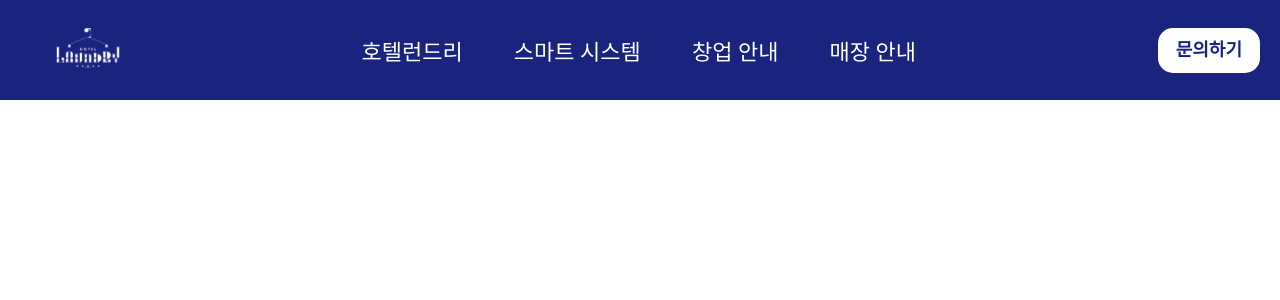
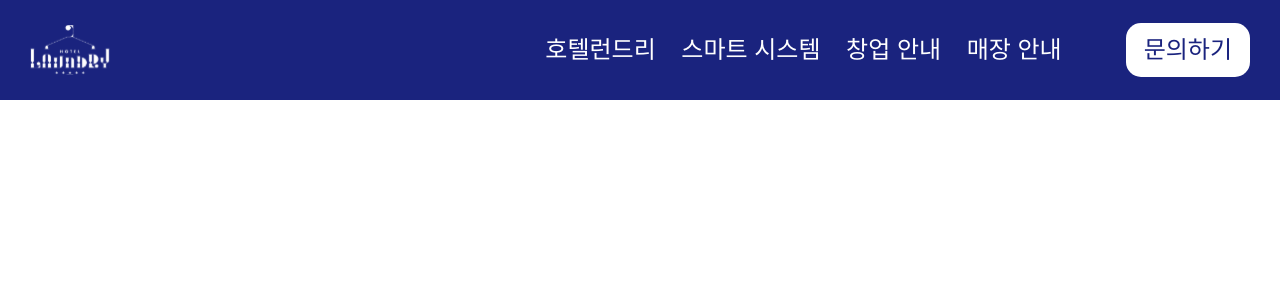
Before and after one commit to FrienderBrainTouch/Hotel_Laundry, a React (Create React App) app: page / in a window 1280 px wide. Shown: the top 300 px of the page. Built offline with nearby package versions, Linux system fonts and the light colour scheme.

Commit message:
테일윈드 추가

```diff
--- a/package.json
+++ b/package.json
@@ -35,5 +35,10 @@
       "last 1 firefox version",
       "last 1 safari version"
     ]
+  },
+  "devDependencies": {
+    "autoprefixer": "^10.4.16",
+    "postcss": "^8.4.31",
+    "tailwindcss": "^3.3.3"
   }
 }
--- /dev/null
+++ b/postcss.config.js
@@ -0,0 +1,6 @@
+module.exports = {
+  plugins: [
+    require('tailwindcss'),
+    require('autoprefixer'),
+  ],
+}
--- a/src/App.css
+++ b/src/App.css
@@ -1,7 +1 @@
-.App {
-  width: 100%;
-  min-height: 100vh;
-  margin: 0;
-  padding: 0;
-  overflow-x: hidden;
-}
+/* App.css는 Tailwind를 사용하므로 비워둡니다 */
--- a/src/App.js
+++ b/src/App.js
@@ -1,13 +1,12 @@
 import './App.css';
-import './components/Header/styles.css';  // Header 스타일 추가
-import Header from './components/Header';  // Header 컴포넌트 import
+import Header from './components/Header';
 
 function App() {
   return (
-    <div className="App">
+    <div className="w-full min-h-screen m-0 p-0 overflow-x-hidden">
       <Header />
     </div>
-    );
+  );
 }
 
 export default App;
--- a/src/components/Header/index.js
+++ b/src/components/Header/index.js
@@ -1,9 +1,9 @@
 import { useState, useEffect } from 'react';
+
 const Header = () => {
     const [isMenuOpen, setIsMenuOpen] = useState(false);
-    const [isMobile, setIsMobile] = useState(window.innerWidth <= 768);  // 모바일 여부 상태 추가
+    const [isMobile, setIsMobile] = useState(window.innerWidth <= 768);
 
-    // 화면 크기 변경 감지
     useEffect(() => {
       const handleResize = () => {
         setIsMobile(window.innerWidth <= 768);
@@ -13,35 +13,84 @@ const Header = () => {
       return () => window.removeEventListener('resize', handleResize);
     }, []);
 
+    const mobileNavClasses = isMobile
+      ? `fixed top-[100px] w-full h-[calc(100vh-100px)] bg-[#1a237e] transition-all duration-300 ease-in-out ${isMenuOpen ? 'right-0' : '-right-full'}`
+      : '';
+
+    const navListClasses = isMobile
+      ? 'flex-col p-10 items-start gap-4'
+      : 'gap-[clamp(20px,2vw,40px)]';
+
     return (
-      <header className="header">
-        <div className="header-content">
-          <div className="logo">
-            <a href="/" className="logo-link">
-              <img src="/images/logo.svg" alt="로고" className="logo-image" />
+      <header className="bg-[#1a237e] w-screen h-[100px] relative">
+        <div className="w-full h-full flex items-center justify-between">
+          {/* 로고 */}
+          <div className="flex items-center py-4">
+            <a href="/" className="block ml-[16px] sm:ml-[20px] md:ml-[24px] lg:ml-[30px] xl:ml-[36px]">
+              <img
+                src="/images/logo.svg"
+                alt="로고"
+                className="h-[30px] sm:h-[35px] md:h-[40px] lg:h-[50px] xl:h-[60px] w-auto object-contain"
+              />
             </a>
           </div>
 
+          <div className="flex items-center gap-8 sm:gap-10 md:gap-12 lg:gap-16 mr-[16px] sm:mr-[20px] md:mr-[24px] lg:mr-[30px] xl:mr-[36px]">
             {/* 햄버거 버튼 - 모바일에서만 표시 */}
             {isMobile && (
               <button
-              className="hamburger-btn"
+                className="bg-transparent border-none p-0 cursor-pointer flex items-center"
                 onClick={() => setIsMenuOpen(!isMenuOpen)}
               >
-                <img src="/images/hamburger.svg" alt="메뉴" />
+                <img
+                  src="/images/hamburger.svg"
+                  alt="메뉴"
+                  className="w-[24px] h-[16px] sm:w-[28px] sm:h-[18px] md:w-[34px] md:h-[22px]"
+                />
               </button>
             )}
 
-          <nav className={`header-nav ${isMenuOpen ? 'mobile-nav-open' : ''}`}>
-            <ul className="nav-list">
-              <li className="nav-item"><a href="/hotel" className="nav-link">호텔런드리</a></li>
-              <li className="nav-item"><a href="/smart" className="nav-link">스마트 시스템</a></li>
-              <li className="nav-item"><a href="/startup" className="nav-link">창업 안내</a></li>
-              <li className="nav-item"><a href="/store" className="nav-link">매장 안내</a></li>
+            {/* 네비게이션 */}
+            <nav className={`flex items-center ${mobileNavClasses}`}>
+              <ul className={`flex list-none ${navListClasses}`}>
+                <li className="py-2">
+                  <a href="/hotel" className="text-white font-pretendard text-[18px] sm:text-[20px] md:text-[22px] lg:text-header hover:opacity-80 transition-all duration-200">
+                    호텔런드리
+                  </a>
+                </li>
+                <li className="py-2">
+                  <a href="/smart" className="text-white font-pretendard text-[18px] sm:text-[20px] md:text-[22px] lg:text-header hover:opacity-80 transition-all duration-200">
+                    스마트 시스템
+                  </a>
+                </li>
+                <li className="py-2">
+                  <a href="/startup" className="text-white font-pretendard text-[18px] sm:text-[20px] md:text-[22px] lg:text-header hover:opacity-80 transition-all duration-200">
+                    창업 안내
+                  </a>
+                </li>
+                <li className="py-2">
+                  <a href="/store" className="text-white font-pretendard text-[18px] sm:text-[20px] md:text-[22px] lg:text-header hover:opacity-80 transition-all duration-200">
+                    매장 안내
+                  </a>
+                </li>
               </ul>
             </nav>
 
-          <button className="inquiry-btn">문의하기</button>
+            {/* 문의하기 버튼 */}
+            <button className="
+              flex items-center justify-center
+              px-[12px] py-[6px] sm:px-[14px] sm:py-[7px] md:px-[16px] md:py-[8px] lg:px-[18px] lg:py-[9px]
+              bg-white rounded-[15px]
+              text-[#1a237e] font-pretendard
+              text-[16px] sm:text-[17px] md:text-[18px] lg:text-header
+              font-semibold leading-[150%]
+              whitespace-nowrap
+              transition-all duration-200
+              hover:scale-[1.02] active:scale-[0.98]
+            ">
+              문의하기
+            </button>
+          </div>
         </div>
       </header>
     );
--- a/src/components/Header/styles.css
+++ /dev/null
@@ -1,151 +0,0 @@
-.header {
-    background: #1a237e;
-    width: 100vw;         /* viewport width 사용 */
-    height: 100px;
-    position: relative;
-  }
-
-  .header-content {
-    width: 100%;
-    max-width: 1920px;
-    height: 100%;
-    margin: 0 auto;
-    padding: 0 20px;
-    display: flex;
-    align-items: center;
-    justify-content: space-between;
-  }
-
-  /* 로고 */
-  .logo {
-    display: flex;
-    align-items: center;
-    padding: 16px 0;
-    margin-left: 36px;    /* 1920px 기준 왼쪽 여백 */
-  }
-
-  .logo-link {
-    text-decoration: none;
-    display: block;
-  }
-
-  .logo-image {
-    height: clamp(40px, 3vw, 60px);  /* 최소 40px, 최대 60px, 화면 너비에 따라 5% */
-    width: auto;
-    object-fit: contain;  /* 이미지 비율 유지 */
-  }
-  /* 네비게이션 */
-  .header-nav {
-    display: flex;
-    align-items: center;
-  }
-
-  .nav-list {
-    display: flex;
-    list-style: none;
-    gap: clamp(40px, 4vw, 80px);  /* 최소 40px, 최대 80px, 화면 너비에 따라 4% */
-    }
-
-  .nav-item {
-    padding: 8px 0;
-  }
-
-  .nav-link {
-    color: #FFFFFF;
-    font-family: Pretendard;
-    font-size: 22px;
-    font-weight: 500;
-    text-decoration: none;
-    transition: all 0.2s ease;
-  }
-
-  .nav-link:hover {
-    opacity: 0.8;
-  }
-
-  /* 버튼 */
-  .inquiry-btn {
-    display: flex;
-    align-items: center;
-    justify-content: center;
-    padding: 9px 18px;
-    background: #ffffff;     /* 네이비 컬러 */
-    border-radius: 15px;    /* 완전 둥근 모서리 */
-    border: none;
-
-    /* 텍스트 스타일 */
-    color: #1a237e;
-    font-family: Pretendard;
-    font-size: 18px;
-    font-weight: 600;
-    line-height: 150%;      /* 27px */
-    white-space: nowrap;    /* 텍스트 줄바꿈 방지 */
-
-    /* 호버 효과를 위한 트랜지션 */
-    transition: all 0.2s ease-in-out;
-    cursor: pointer;
-  }
-
-  /* 호버 효과 */
-  .inquiry-btn:hover {
-    transform: scale(1.02); /* 살짝 커지는 효과 */
-  }
-
-  /* 클릭 효과 */
-  .inquiry-btn:active {
-    transform: scale(0.98);
-  }
-
-
-/* 햄버거 버튼*/
-  .button-group {
-    display: flex;
-    align-items: center;
-    gap: 20px;  /* 버튼 사이 간격 20px */
-  }
-
-  .hamburger-btn {
-    background: none;
-    border: none;
-    padding: 0;
-    cursor: pointer;
-    display: flex;
-    align-items: center;
-  }
-
-  .hamburger-btn img {
-    width: 34px;  /* SVG 원본 크기 */
-    height: 22px;
-  }
-
-  /* 768px 이하 모바일 스타일 */
-  @media (max-width: 768px) {
-    .header-nav {
-      position: fixed;
-      top: 100px;        /* 헤더 높이만큼 아래에서 시작 */
-      right: -100%;      /* 처음에는 화면 밖으로 숨김 */
-      width: 100%;
-      height: calc(100vh - 100px); /* 헤더 높이를 뺀 전체 높이 */
-      background: #1a237e;
-      transition: right 0.3s ease;
-    }
-
-    .header-nav.mobile-nav-open {
-      right: 0;          /* 메뉴 열릴 때 화면 안으로 */
-    }
-
-    .nav-list {
-      flex-direction: column;  /* 세로로 배열 */
-      padding: 40px 20px;     /* 패딩 추가 */
-      align-items: flex-start; /* 왼쪽 정렬 */
-    }
-
-    .nav-item {
-      width: 100%;
-      padding: 16px 0;
-    }
-
-    .nav-link {
-      font-size: 24px;  /* 모바일에서 더 크게 */
-    }
-  }
--- a/src/index.css
+++ b/src/index.css
@@ -1,3 +1,8 @@
+@tailwind base;
+@tailwind components;
+@tailwind utilities;
+
+/* 기존 스타일 유지 */
 * {
   margin: 0;
   padding: 0;
--- /dev/null
+++ b/tailwind.config.js
@@ -0,0 +1,31 @@
+/** @type {import('tailwindcss').Config} */
+module.exports = {
+  content: [
+    "./src/**/*.{js,jsx,ts,tsx}",
+  ],
+  theme: {
+    screens: {
+      'sm': '576px',
+      'md': '768px',
+      'lg': '1024px',
+      'xl': '1440px',
+      '2xl': '1920px',
+    },
+    fontSize: {
+      'header': ['24px', {
+        lineHeight: '150%',
+        fontWeight: '500',
+      }],
+    },
+    extend: {
+      fontFamily: {
+        'pretendard': ['Pretendard', 'sans-serif'],
+      },
+      scale: {
+        '102': '1.02',
+        '98': '0.98',
+      },
+    },
+  },
+  plugins: [],
+}
```
Also changed, not shown: 1 other file (tests, documents, lock files or other folders). Lines whose indentation alone changed are shown as unchanged.
